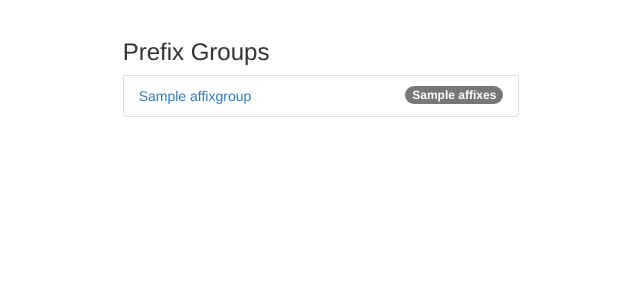
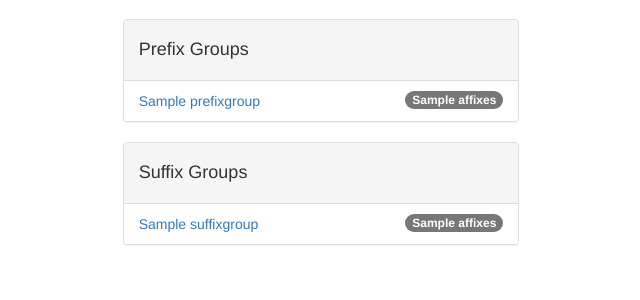
Before and after one commit to discomethod/myrpg, a Django app: template web/templates/web/affixlist.html in a window 1280 px wide. Shown: the part 51-351 px from the top of the page, without its empty margins (319-959 px from the left). Run offline with Django 3.2, Linux system fonts and the light colour scheme; the template is opened without the code that fills it: most values are stand-ins (such as "Sample title", 1, 10 or a date in 2020); some libraries are stand-ins or nearby versions.

Commit message:
updated affixlist views to separate prefixes and suffixes neatly

```diff
--- a/web/templates/web/affixlist.html
+++ b/web/templates/web/affixlist.html
@@ -5,23 +5,34 @@ All Affixes
 {% endblock %}
 
 {% block content %}
-{% if affixgroup_list %}
-  <div class="row">
-    <div class="col-md-4 col-md-offset-4">
+<div class="row">
+  <div class="col-md-4 col-md-offset-4">
+    <div class="panel panel-default">
+      <div class="panel-heading"><h4>Prefix Groups</h4></div>
       <ul class="list-group">
-      {% for affixgroup in affixgroup_list %}
-        {% ifchanged affixgroup.prefix %}
-        <h3>{% if affixgroup.prefix %}Prefix{% else %}Suffix{% endif %} Groups</h3>
-        {% endifchanged %}
+      {% for prefixgroup in prefixgroup_list %}
         <li class="list-group-item">
-          <span class="badge">{{ affixgroup.affixes }}</span>
-          <a href="{% url 'affixgroup' affixgroup.pk %}">{{ affixgroup }}</a>
+          <span class="badge">{{ prefixgroup.affixes }}</span>
+          <a href="{% url 'affixgroup' prefixgroup.pk %}">{{ prefixgroup }}</a>
         </li>
       {% endfor %}
       </ul>
     </div>
   </div>
-{% else %}
-  <p>No items to see here.</p>
-{% endif %}
+</div>
+<div class="row">
+  <div class="col-md-4 col-md-offset-4">
+    <div class="panel panel-default">
+      <div class="panel-heading"><h4>Suffix Groups</h4></div>
+      <ul class="list-group">
+      {% for suffixgroup in suffixgroup_list %}
+        <li class="list-group-item">
+          <span class="badge">{{ suffixgroup.affixes }}</span>
+          <a href="{% url 'affixgroup' suffixgroup.pk %}">{{ suffixgroup }}</a>
+        </li>
+      {% endfor %}
+      </ul>
+    </div>
+  </div>
+</div>
 {% endblock %}
--- a/web/views.py
+++ b/web/views.py
@@ -36,8 +36,11 @@ def affixgroup(request, affixgroup_id):
 
 def affixlist(request):
     affixgroup_list = ItemAffixGroup.objects.order_by('-prefix','name').annotate(affixes=Count('itemaffix'))
+    prefixgroup_list = ItemAffixGroup.objects.filter(prefix=True).order_by('name').annotate(affixes=Count('itemaffix'))
+    suffixgroup_list = ItemAffixGroup.objects.filter(prefix=False).order_by('name').annotate(affixes=Count('itemaffix'))
     context = {'header_tab': 'affixes',
-               'affixgroup_list': affixgroup_list,
+               'prefixgroup_list': prefixgroup_list,
+               'suffixgroup_list': suffixgroup_list,
                }
     return render(request, 'web/affixlist.html', context)
 
```
